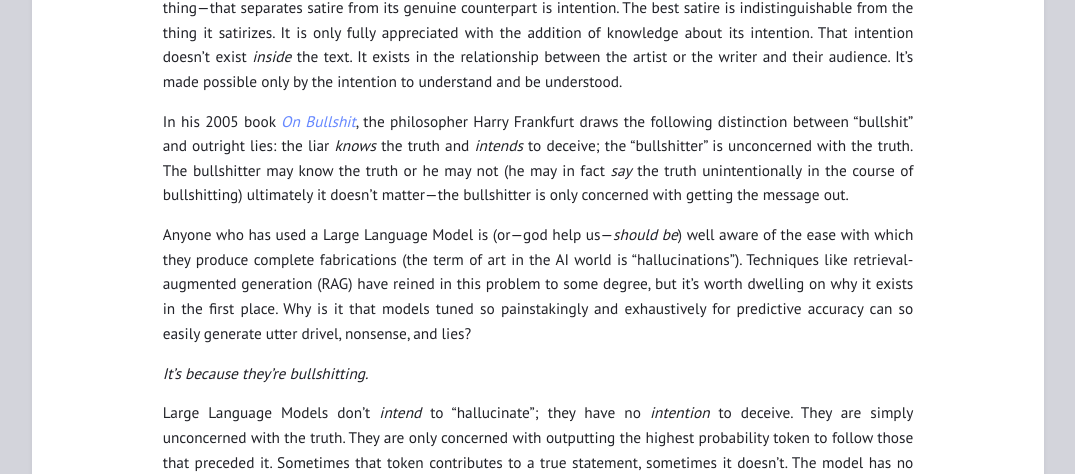
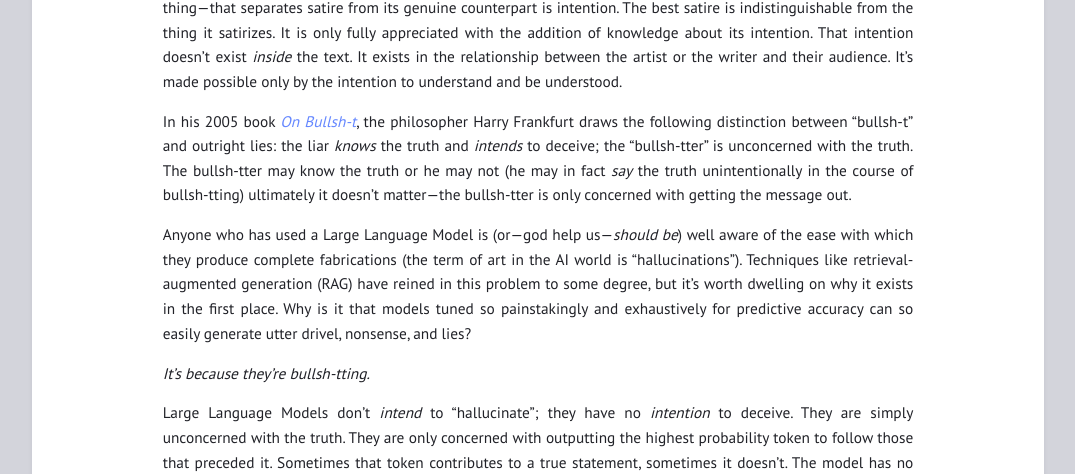
Before and after one commit to davidwych/davidwych.github.io, a Jekyll site: the page built from blog/_posts/2025-02-02-AI-Art-Science.md, in a window 1280 px wide and 900 px high, scrolled down 8976 px. Shown: the part 148-622 px from the top of the window, without its empty margins (102-1177 px from the left). Built offline with Jekyll 4.4.1, drawn with Linux system fonts in a browser that asks for light colours.

Commit message:
Update 2025-02-02-AI-Art-Science.md
Toning it down

```diff
--- a/blog/_posts/2025-02-02-AI-Art-Science.md
+++ b/blog/_posts/2025-02-02-AI-Art-Science.md
@@ -161,11 +161,11 @@ Science isn’t just a method of inquiry, it’s a collective enterprise, a mean
 
 In language and artistic expression, intention is the desire for understanding. The main thing—sometimes the *only* thing—that separates satire from its genuine counterpart is intention. The best satire is indistinguishable from the thing it satirizes. It is only fully appreciated with the addition of knowledge about its intention. That intention doesn't exist *inside* the text. It exists in the relationship between the artist or the writer and their audience. It's made possible only by the intention to understand and be understood.
 
-In his 2005 book [*On Bullshit*](https://en.wikipedia.org/wiki/On_Bullshit), the philosopher Harry Frankfurt draws the following distinction between "bullshit" and outright lies: the liar *knows* the truth and *intends* to deceive; the "bullshitter" is unconcerned with the truth. The bullshitter may know the truth or he may not (he may in fact *say* the truth unintentionally in the course of bullshitting) ultimately it doesn't matter—the bullshitter is only concerned with getting the message out.
+In his 2005 book [*On Bullsh-t*](https://en.wikipedia.org/wiki/On_Bullshit), the philosopher Harry Frankfurt draws the following distinction between "bullsh-t" and outright lies: the liar *knows* the truth and *intends* to deceive; the "bullsh-tter" is unconcerned with the truth. The bullsh-tter may know the truth or he may not (he may in fact *say* the truth unintentionally in the course of bullsh-tting) ultimately it doesn't matter—the bullsh-tter is only concerned with getting the message out.
 
 Anyone who has used a Large Language Model is (or—god help us—*should be*) well aware of the ease with which they produce complete fabrications (the term of art in the AI world is "hallucinations"). Techniques like retrieval-augmented generation (RAG) have reined in this problem to some degree, but it's worth dwelling on why it exists in the first place. Why is it that models tuned so painstakingly and exhaustively for predictive accuracy can so easily generate utter drivel, nonsense, and lies?
 
-*It's because they're bullshitting.*
+*It's because they're bullsh-tting.*
 
 Large Language Models don't *intend* to "hallucinate"; they have no *intention* to deceive. They are simply unconcerned with the truth. They are only concerned with outputting the highest probability token to follow those that preceded it. Sometimes that token contributes to a true statement, sometimes it doesn't. The model has no desire, nor any *ability*, to distinguish between the two because truth and lies are composed of the same tokens (sometimes in the same order). It's our desire to *understand* that allows for the distinction. Fine-tuning (devoting additional, high-priority training time to a particular subset of data) and Reinforcement Learning with Human Feedback (querying humans with the model's output and rewarding or penalizing the model based on their feedback) are the field's fledgling attempts at solutions to this problem. But this is teaching the starling to mimic speech. No matter how good it gets, it won't—it can't—develop a better understanding of what the words really *mean* outside the test, the message that tokens in a particular order convey.
 
```
